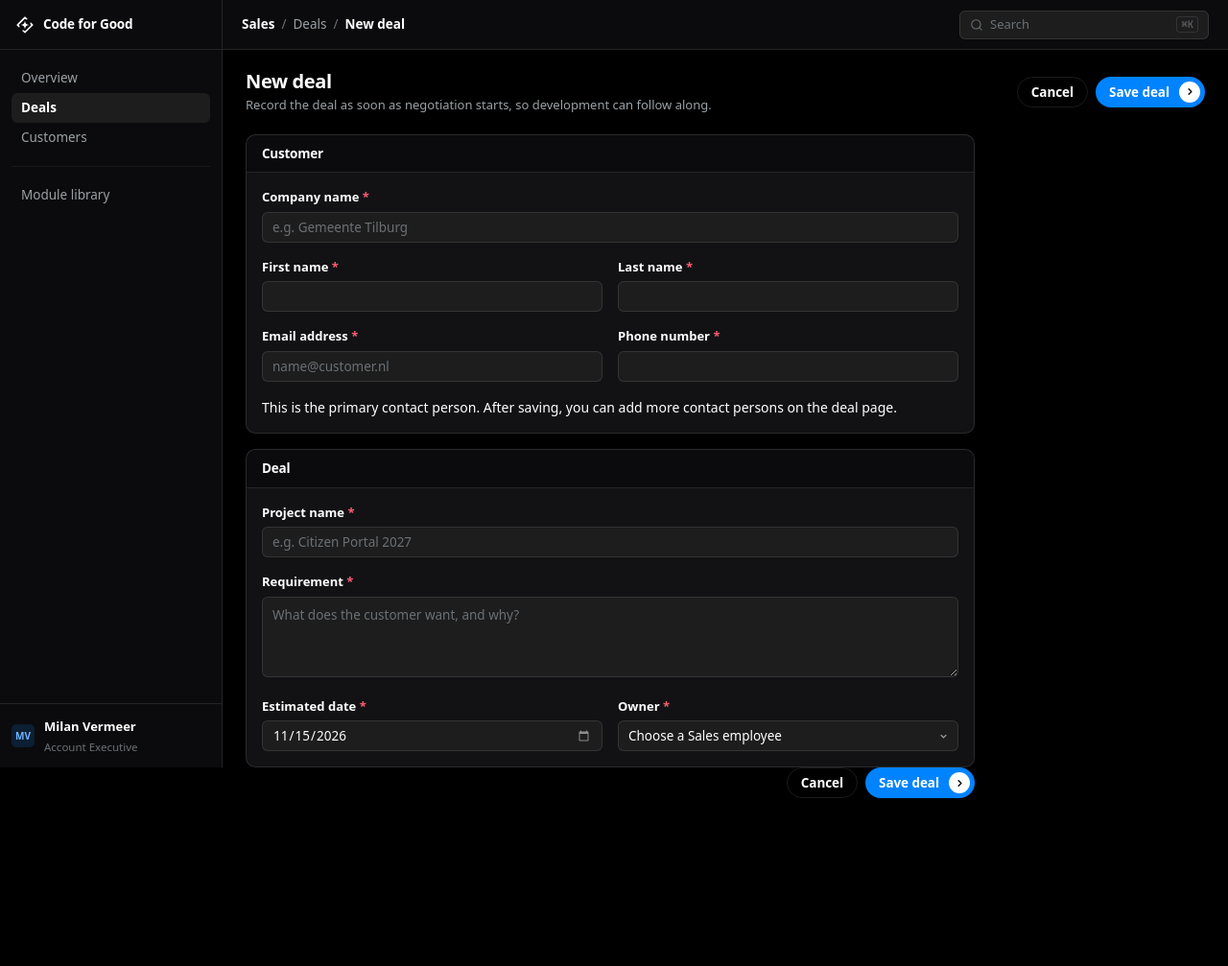
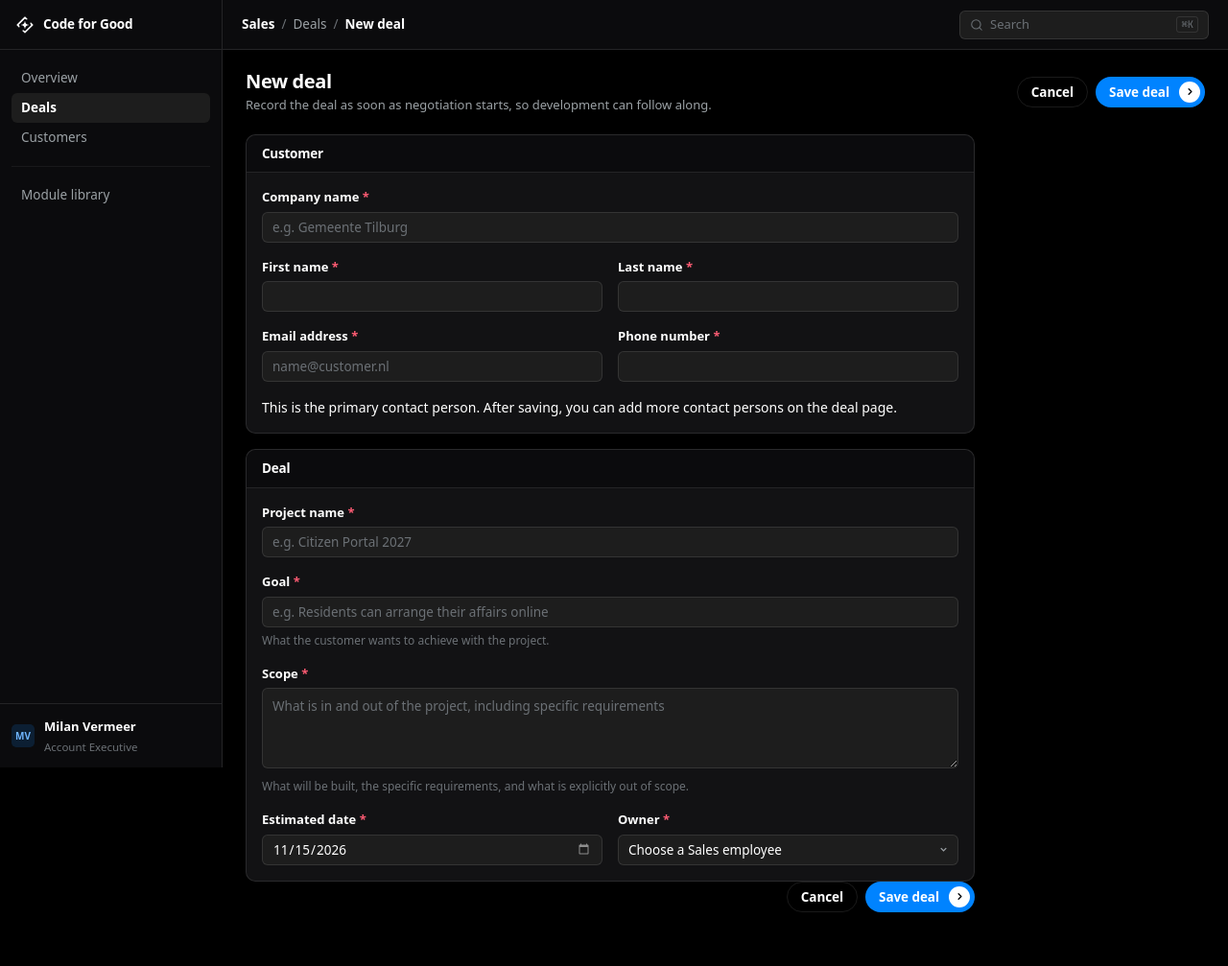
Before and after one commit to ps234880/Fontys-Groepsproject-Semester2, an ASP.NET Core app: page /Deals/New in a window 1280 px wide. Shown: the whole page at 96% size. Before the commit the page ends 832 px from the top, so only its background shows below. Run offline with ASP.NET Core 8, Linux system fonts and the light colour scheme; data that the repository does not hold is empty; database files in the repository are not loaded; some libraries are stand-ins or nearby versions; some web fonts are replaced.

Commit message:
Split the deal requirement into a goal and a scope

```diff
--- a/Dashboard_Sales-Dev.Logic/Models/Deal.cs
+++ b/Dashboard_Sales-Dev.Logic/Models/Deal.cs
@@ -14,7 +14,8 @@ public class Deal
     public string EmployeeName { get; set; } = string.Empty;
     public string StatusName { get; set; } = string.Empty;
     public string Title { get; set; } = string.Empty;
-    public string Requirement { get; set; } = string.Empty;
+    public string Goal { get; set; } = string.Empty;
+    public string Scope { get; set; } = string.Empty;
     public DateTime EstimatedDate { get; set; }
     public DateTime CreatedAt { get; set; }
     public DateTime? UpdatedAt { get; set; }
--- a/Dashboard_Sales-Dev/Pages/Deals/Detail.cshtml
+++ b/Dashboard_Sales-Dev/Pages/Deals/Detail.cshtml
@@ -15,7 +15,8 @@
   <div class="card"><div class="h"><h2>Deal</h2></div><div class="b">
     <div class="fields" style="max-width:none">
       <div class="fld"><label>Project name</label><div>@Model.Deal.Title</div></div>
-      <div class="fld"><label>Requirement</label><div style="white-space:pre-line">@Model.Deal.Requirement</div></div>
+      <div class="fld"><label>Goal</label><div style="white-space:pre-line">@Model.Deal.Goal</div></div>
+      <div class="fld"><label>Scope</label><div style="white-space:pre-line">@Model.Deal.Scope</div></div>
       <div class="cols">
         <div class="fld"><label>Estimated date</label><div>@Model.Deal.EstimatedDate.ToString("d MMMM yyyy", CultureInfo.InvariantCulture)</div></div>
         <div class="fld"><label>Production time</label><div>@(Model.LinkedModules.Count == 0 ? "No modules linked yet" : Model.ProductionTimeInWeeks + (Model.ProductionTimeInWeeks == 1 ? " week" : " weeks"))</div></div>
--- a/Dashboard_Sales-Dev/Pages/Deals/New.cshtml
+++ b/Dashboard_Sales-Dev/Pages/Deals/New.cshtml
@@ -39,9 +39,14 @@
       <div class="fld"><label asp-for="Input.Title">Project name <span class="req">*</span></label>
         <input asp-for="Input.Title" class="in" placeholder="e.g. Citizen Portal 2027" required />
         <span asp-validation-for="Input.Title" class="field-error"></span></div>
-      <div class="fld"><label asp-for="Input.Requirement">Requirement <span class="req">*</span></label>
-        <textarea asp-for="Input.Requirement" class="ta" placeholder="What does the customer want, and why?" required></textarea>
-        <span asp-validation-for="Input.Requirement" class="field-error"></span></div>
+      <div class="fld"><label asp-for="Input.Goal">Goal <span class="req">*</span></label>
+        <input asp-for="Input.Goal" class="in" maxlength="255" placeholder="e.g. Residents can arrange their affairs online" required />
+        <div class="help">What the customer wants to achieve with the project.</div>
+        <span asp-validation-for="Input.Goal" class="field-error"></span></div>
+      <div class="fld"><label asp-for="Input.Scope">Scope <span class="req">*</span></label>
+        <textarea asp-for="Input.Scope" class="ta" maxlength="10000" placeholder="What is in and out of the project, including specific requirements" required></textarea>
+        <div class="help">What will be built, the specific requirements, and what is explicitly out of scope.</div>
+        <span asp-validation-for="Input.Scope" class="field-error"></span></div>
       <div class="cols">
         <div class="fld" style="margin-bottom:0"><label asp-for="Input.EstimatedDate">Estimated date <span class="req">*</span></label>
           <input asp-for="Input.EstimatedDate" type="date" class="in" required />
--- a/Dashboard_Sales-Dev/Pages/Deals/New.cshtml.cs
+++ b/Dashboard_Sales-Dev/Pages/Deals/New.cshtml.cs
@@ -51,7 +51,8 @@ public class NewModel : PageModel
         {
             EmployeeId = Input.OwnerId,
             Title = Input.Title.Trim(),
-            Requirement = Input.Requirement.Trim(),
+            Goal = Input.Goal.Trim(),
+            Scope = Input.Scope.Trim(),
             EstimatedDate = Input.EstimatedDate
         };
 
@@ -99,8 +100,13 @@ public class NewModel : PageModel
         [Required(ErrorMessage = "Enter a project name.")]
         public string Title { get; set; } = string.Empty;
 
-        [Required(ErrorMessage = "Describe the requirement.")]
-        public string Requirement { get; set; } = string.Empty;
+        [Required(ErrorMessage = "Describe the goal of the project.")]
+        [StringLength(255, ErrorMessage = "Keep the goal under 255 characters.")]
+        public string Goal { get; set; } = string.Empty;
+
+        [Required(ErrorMessage = "Describe the scope of the project.")]
+        [StringLength(10000, ErrorMessage = "Keep the scope under 10,000 characters.")]
+        public string Scope { get; set; } = string.Empty;
 
         [Required(ErrorMessage = "Choose an estimated date.")]
         public DateTime EstimatedDate { get; set; }
--- a/sales2dev.sql
+++ b/sales2dev.sql
@@ -61,7 +61,8 @@ create table deal
     employee_id   int          not null,
     status_id     int          not null,
     title         varchar(255) not null,
-    requirement   varchar(255) not null,
+    goal          varchar(255) not null,
+    scope         text         not null,
     estimatedDate datetime     not null,
     createdAt     datetime     not null,
     updatedAt     datetime     null,
--- a/sales2dev_seed.sql
+++ b/sales2dev_seed.sql
@@ -16,9 +16,9 @@ insert into client (id, companyName, firstName, lastName, email, phoneNumber, cr
 values (1, 'Gemeente Tilburg', 'Anouk', 'Jansen', 'anouk@tilburg.example', '0131234567', now()),
        (2, 'Sportbond NL', 'Daan', 'de Wit', 'daan@sportbond.example', '0307654321', now());
 
-insert into deal (client_id, employee_id, status_id, title, requirement, estimatedDate, createdAt)
-values (1, 1, 2, 'Citizen Portal 2027', 'Online portal where residents can book appointments and follow their applications.', '2026-11-15', now()),
-       (2, 2, 1, 'Member portal', 'Portal for members with login and event registration.', '2026-12-20', now());
+insert into deal (client_id, employee_id, status_id, title, goal, scope, estimatedDate, createdAt)
+values (1, 1, 2, 'Citizen Portal 2027', 'Residents can arrange their affairs with the municipality online.', 'Online portal where residents book appointments and follow their applications. Login with DigiD. Out of scope: payments.', '2026-11-15', now()),
+       (2, 2, 1, 'Member portal', 'Members can manage their membership and events themselves.', 'Portal with member login and event registration. Must work on mobile.', '2026-12-20', now());
 
 insert into deal_module (deal_id, module_id) values (1, 1), (1, 3);
 
```
Also changed, not shown: Dashboard_Sales-Dev.DAL/Repositories/DealRepository.cs (+8 -5 lines).
